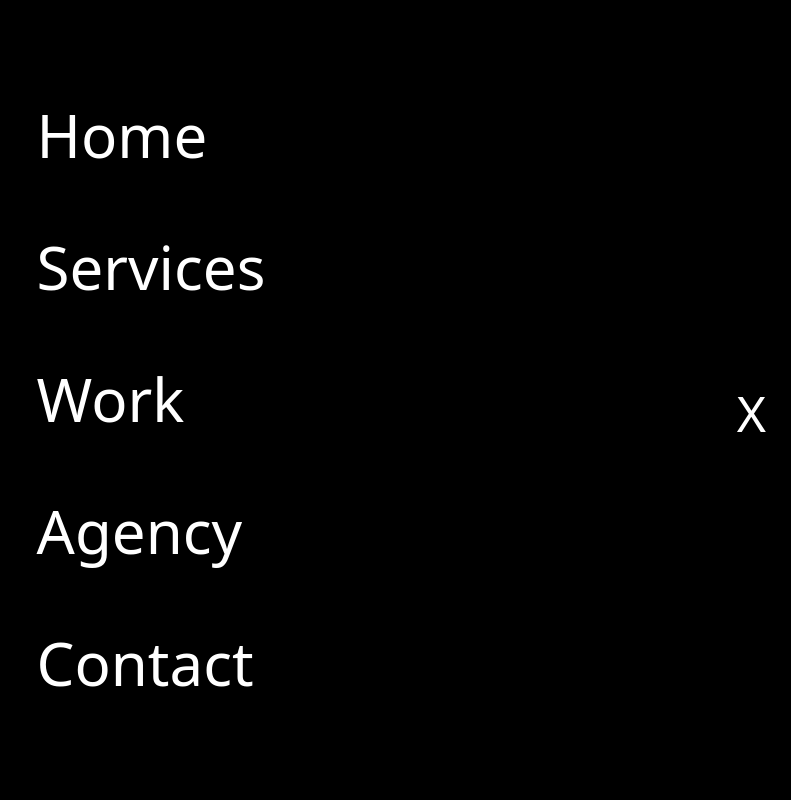
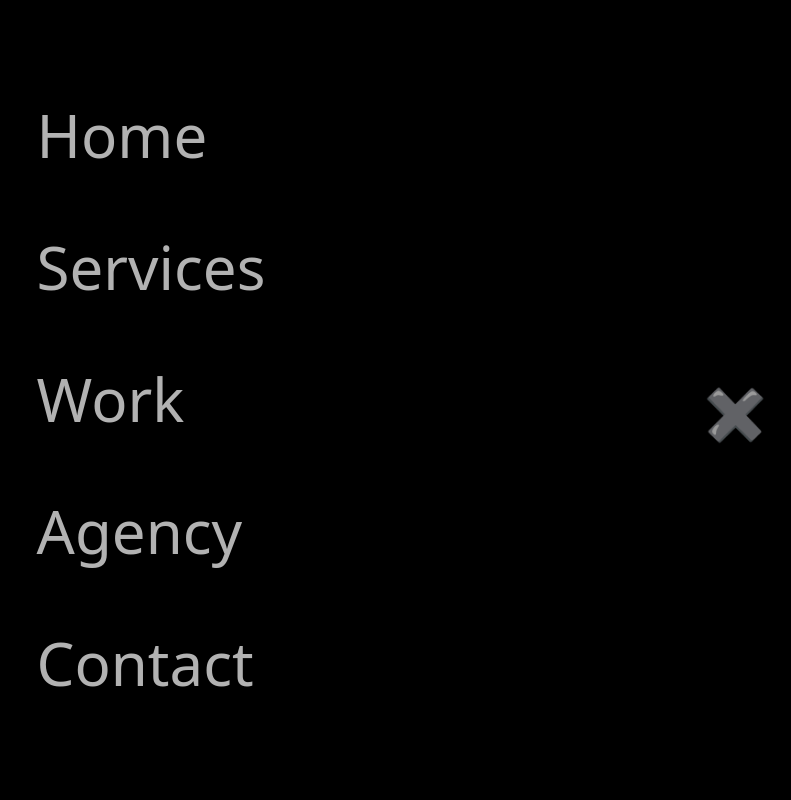
Before and after one commit to FatbardhMulaku/talenko, a React (Create React App) app: page / in a window 1280 px wide. Both pictures are taken after a click on the icon 1247 px from the left and 400 px from the top of the page. Shown: the top 800 px of the page, without its empty margins (489-1280 px from the left). Built offline with nearby package versions, Linux system fonts and the light colour scheme.

Commit message:
2 commit

```diff
--- a/src/components/Shared/Menu/index.jsx
+++ b/src/components/Shared/Menu/index.jsx
@@ -1,27 +1,33 @@
-import { Link } from '@material-ui/core'
 import React from 'react'
+import { Route } from 'react-router'
+import { Link } from 'react-router-dom'
 
 const link = [
-    {name: "Home", link:"/"},
-    {name: "Services", link:"/Services"},
-    {name: "Work", link:"/Work"},
-    {name: "Agency", link:"/Agency"},
-    {name: "Contact", link:"/Contact"}
+    { name: "Home", link: "" },
+    { name: "Services", link: "Services" },
+    { name: "Work", link: "Work" },
+    { name: "Agency", link: "Agency" },
+    { name: "Contact", link: "Contact" }
 ]
 
 
 
 function index(props) {
-    console.log(props.handleOpen)
+
     return (
         <div className="FullMenu flex justify-center items-center">
-            {props.open && <spna to="#" onClick={props.handleOpen} className="FullMenu__close">X</spna>}
+            {props.open && <spna to="#" onClick={props.handleOpen} className="FullMenu__close">&#10006;</spna>}
             <div className="FullMenu__wrapper">
-            {link.map((item, index) => {
-                return(
-                    <a className="FullMenu__item" href={item.link} key={index}>{item.name}</a>
-                )
-            })}
+
+
+                {link.map((item, index) => {
+                    return (
+                        <Link className="FullMenu__item" onClick={props.handleOpen} to={`/${item.link}`} key={index}>{item.name}</Link>
+                    )
+                })}
+
+
+
             </div>
         </div>
     )
--- a/src/route/route.js
+++ b/src/route/route.js
@@ -26,9 +26,11 @@ const Routes = () => {
   return (
 
     <>
-     {open && <Menu open={open} handleOpen={handelClick}/>}
+
+
     <Router>
       {/*  <ScrollToTop /> */}
+      {open && <Menu open={open} handleOpen={handelClick}/>}
       <Layout>
 
 
--- a/src/styles/components/_FullMenu.scss
+++ b/src/styles/components/_FullMenu.scss
@@ -15,7 +15,7 @@
         font-size: 30px;
         transition: 0.4s ease-in all;
         margin: 10px 0;
-        color: white;
+        color: rgba(255, 255, 255, 0.699);
         border-bottom: 2px solid transparent;
         width: 80%;
         font-size: 60px;
@@ -23,6 +23,7 @@
         &:hover{
             transform: scale(1.2);
             border-color: white;
+            color: white;
         }
         @include respond(md){
             width: 95%;
```
